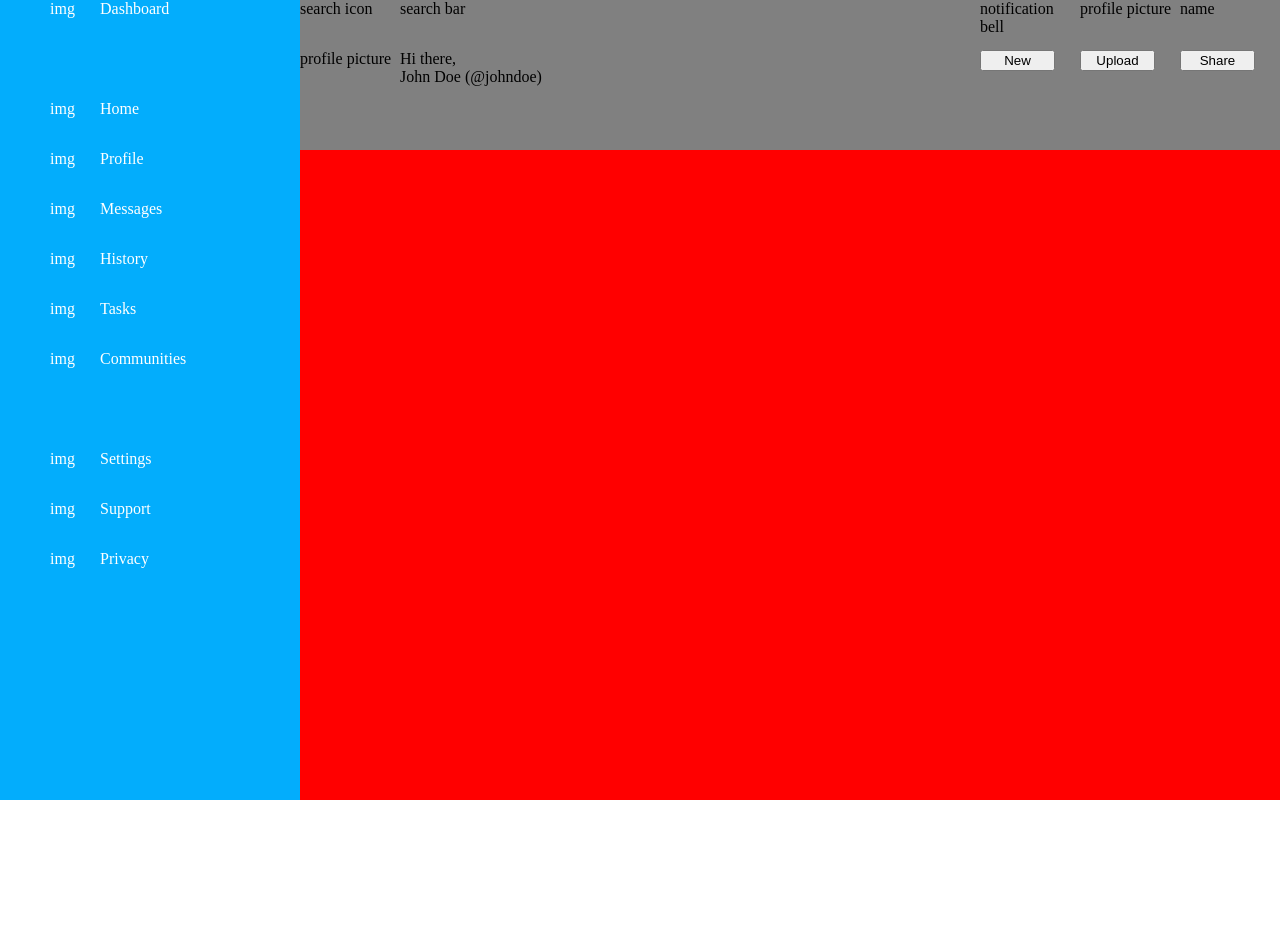
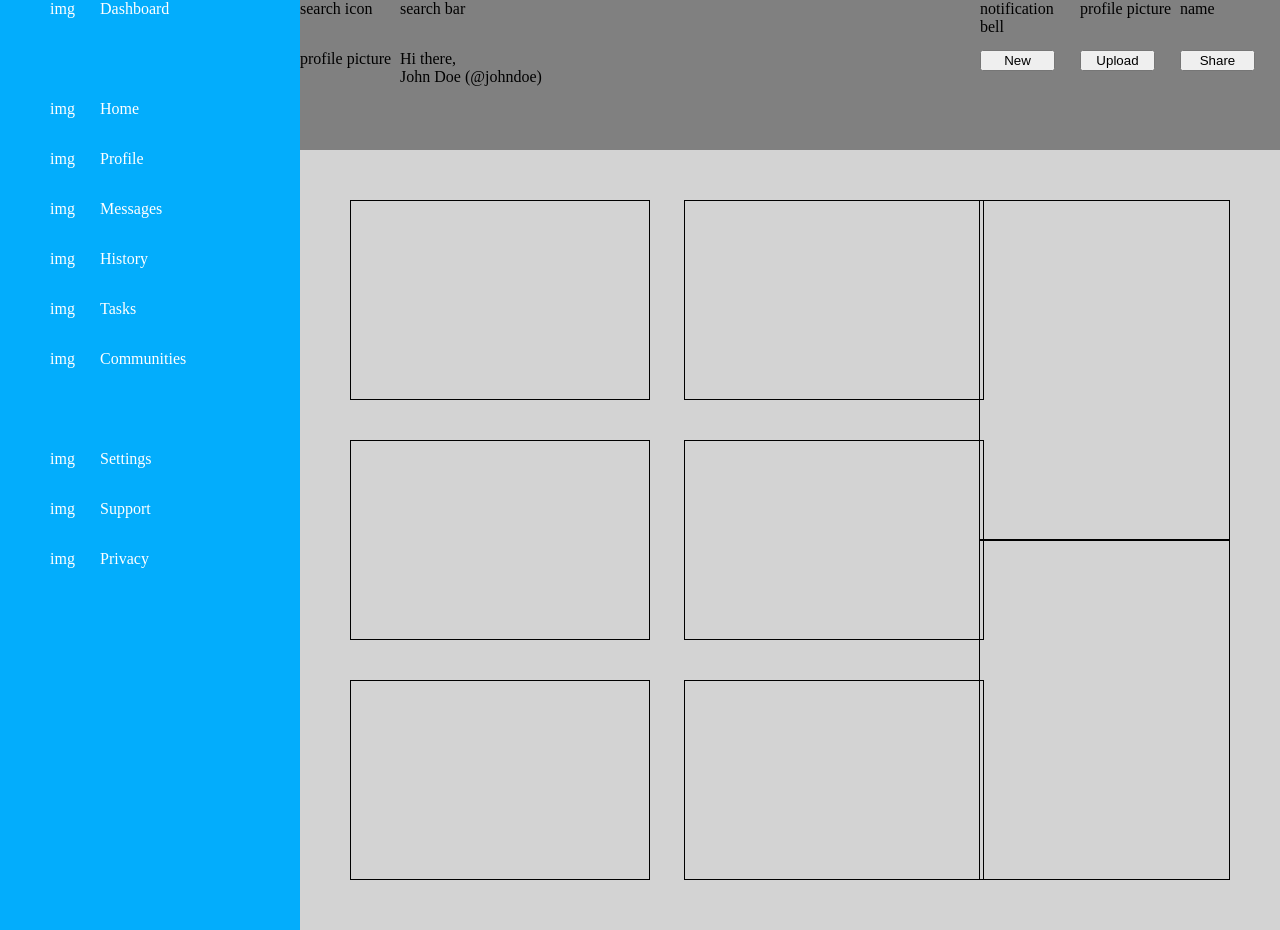
Before and after one commit to BottomToTheTop/admin-dashboard, a plain HTML site: page index.html in a window 1280 px wide. Before the commit the page ends 800 px from the top, so only its background shows below. Drawn offline with Linux system fonts and the light colour scheme.

Commit message:
Add main content layout

```diff
--- a/index.html
+++ b/index.html
@@ -31,7 +31,7 @@
             </div>
         </div>
         <div class="content">
-            <div class="cards">
+            <div class="projects">
                 <div class="card"></div>
                 <div class="card"></div>
                 <div class="card"></div>
@@ -43,7 +43,7 @@
             <div class="trending"></div>
         </div>
         <div class="sidebar">
-            <div class="icon">img</div>
+        <div class="icon">img</div>
             <div class="dashboard">Dashboard</div>
             <div class="icon">img</div>
             <div>Home</div>
--- a/styles.css
+++ b/styles.css
@@ -1,5 +1,6 @@
 * {
     margin: 0;
+    box-sizing: border-box;
 }
 
 .sidebar {
@@ -9,11 +10,6 @@
     background-color: #03adfc;
     color: white;
     grid-row: 1 / 3;
-}
-
-.content {
-    background-color: red;
-    grid-column: 2;
 }
 
 .header {
@@ -65,3 +61,32 @@ button {
 .username {
     grid-column: 2;
 }
+
+.content {
+    display: grid;
+    grid-template-columns: 2.5fr 1fr;
+    background-color: lightgrey;
+    padding: 50px;
+}
+
+.projects {
+    display: grid;
+    grid-template-columns: repeat(auto-fill, minmax(250px, 1fr));
+    grid-template-rows: auto;
+    gap: 40px;
+    grid-row: 1 / 3;
+}
+
+.card {
+    width: 300px;
+    height: 200px;
+    border: 1px solid black;
+}
+
+.announcements {
+    border: 1px solid black;
+}
+
+.trending {
+    border: 1px solid black;
+}
```
